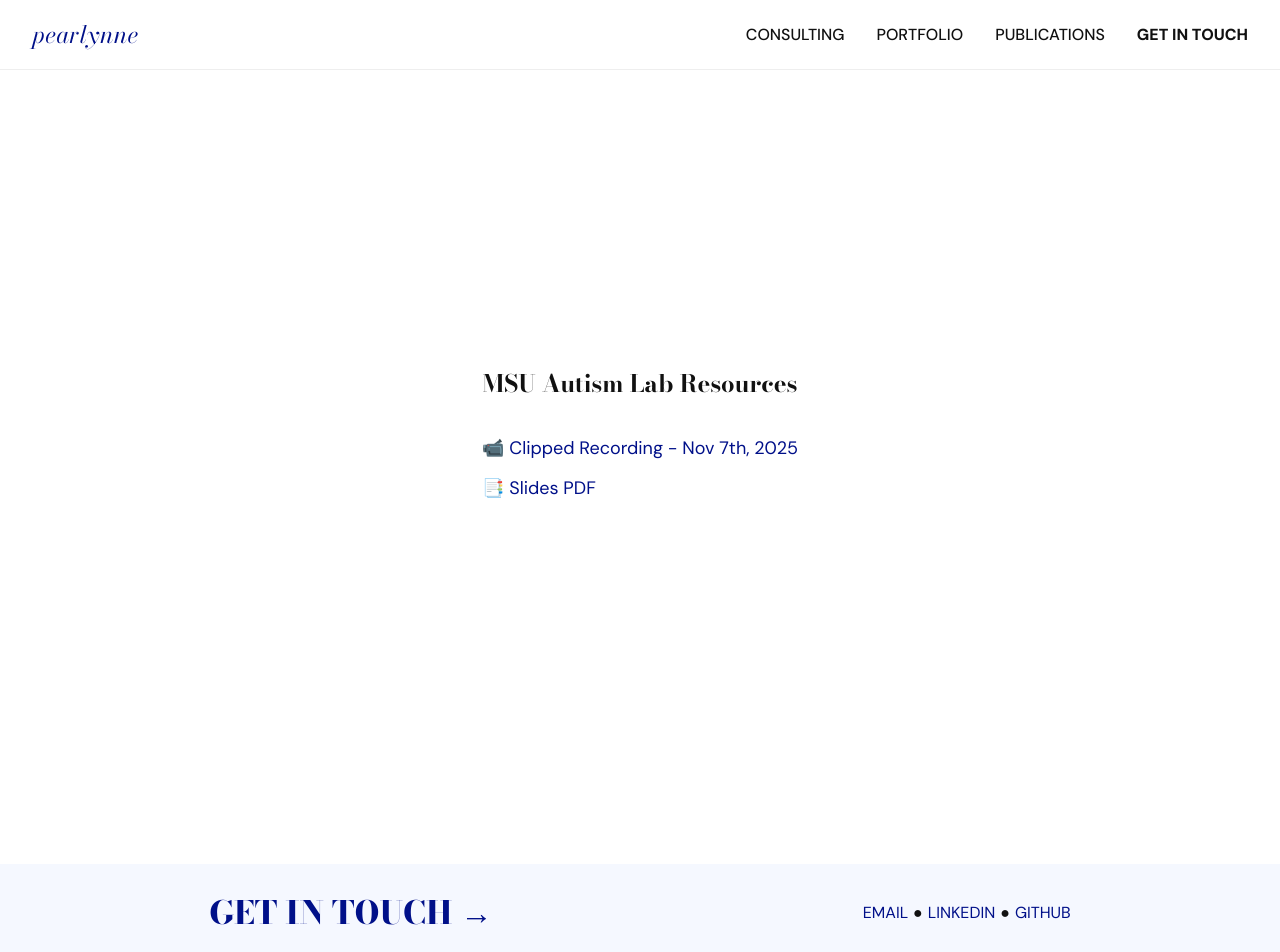
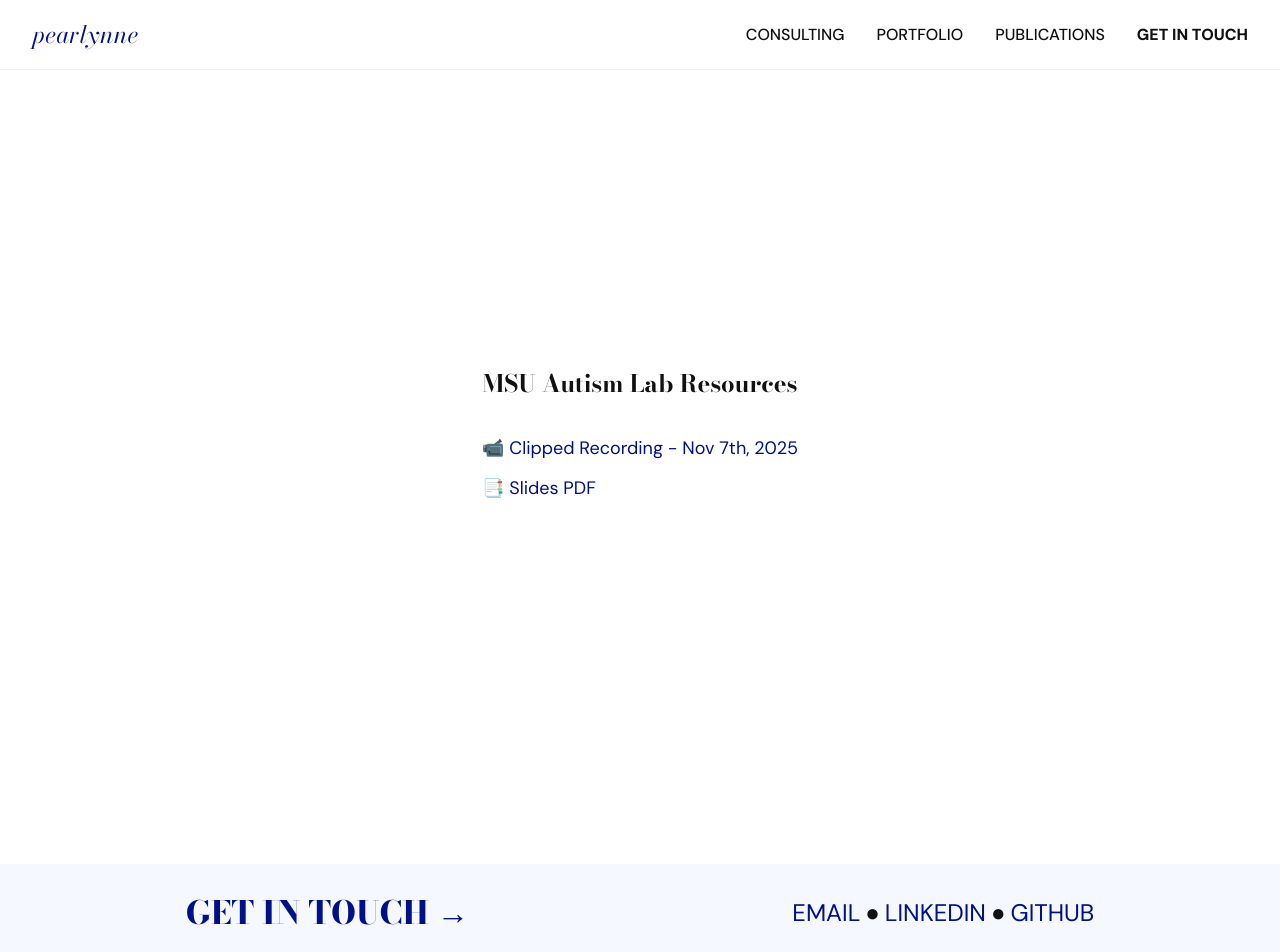
Before and after one commit to pearlynne/pearlynne.github.io, a React (Vite) app: page /MSUAutismLab in a window 1280 px wide. Shown: the top 952 px of the page. Built offline with nearby package versions, Linux system fonts and the light colour scheme; a web font is replaced by a local one.

Commit message:
Footer: Make font size responsive for mobile

```diff
--- a/src/styles/footer.module.css
+++ b/src/styles/footer.module.css
@@ -17,11 +17,6 @@
   align-items: center;
 }
 
-.contact {
-  font-size: 0.95rem;
-  line-height: 1.6;
-  color: var(--muted);
-}
 
 .right {
   min-width: 100px;
@@ -30,9 +25,10 @@
 .icons {
   display: flex;
   justify-content: space-between;
-  font-size: 1rem;
 	text-transform: uppercase;
+  flex-wrap: wrap;
 	gap: 5px;
+  font-size: clamp(1rem, 2.5vw, 1.5rem);
 }
 
 /* Copyright section */
```
